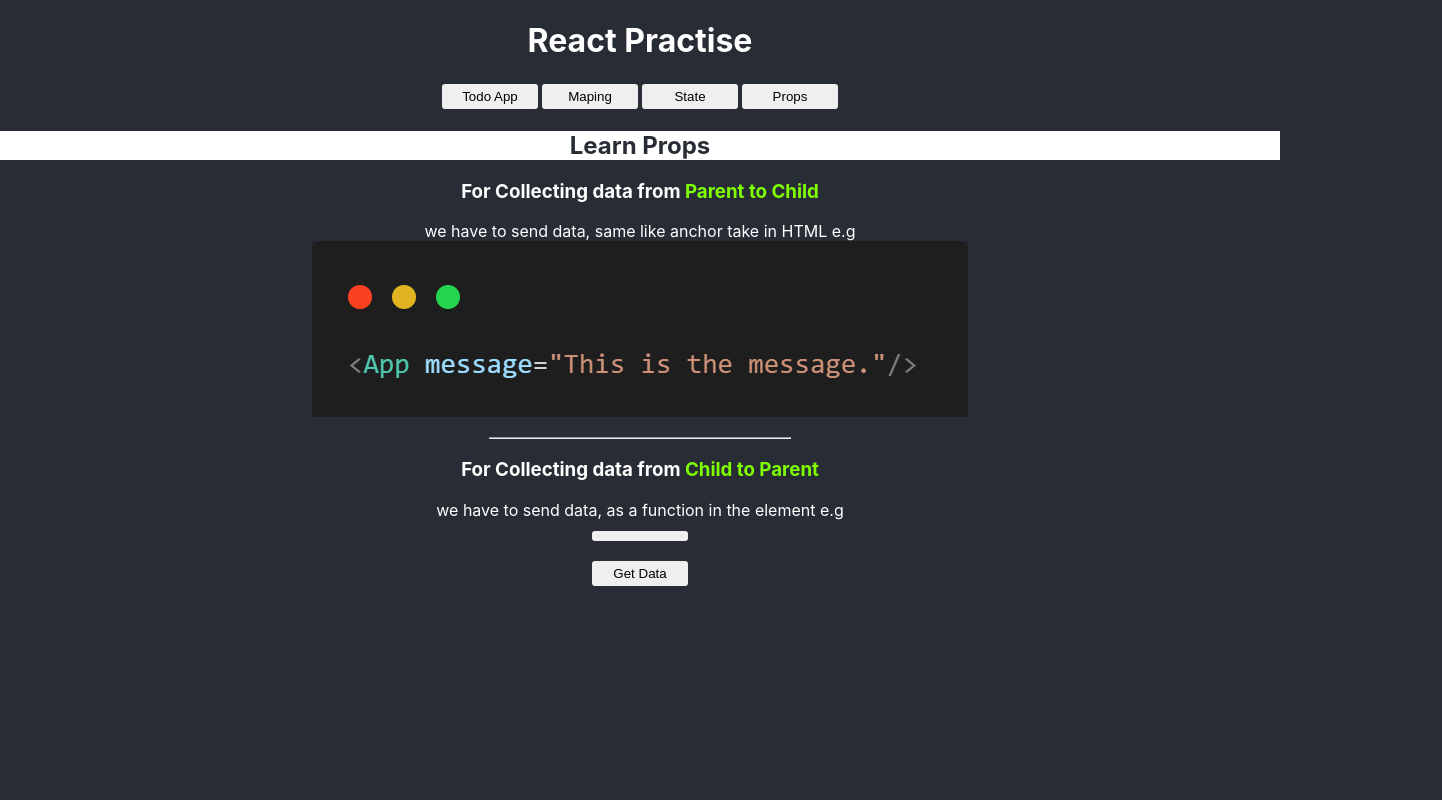
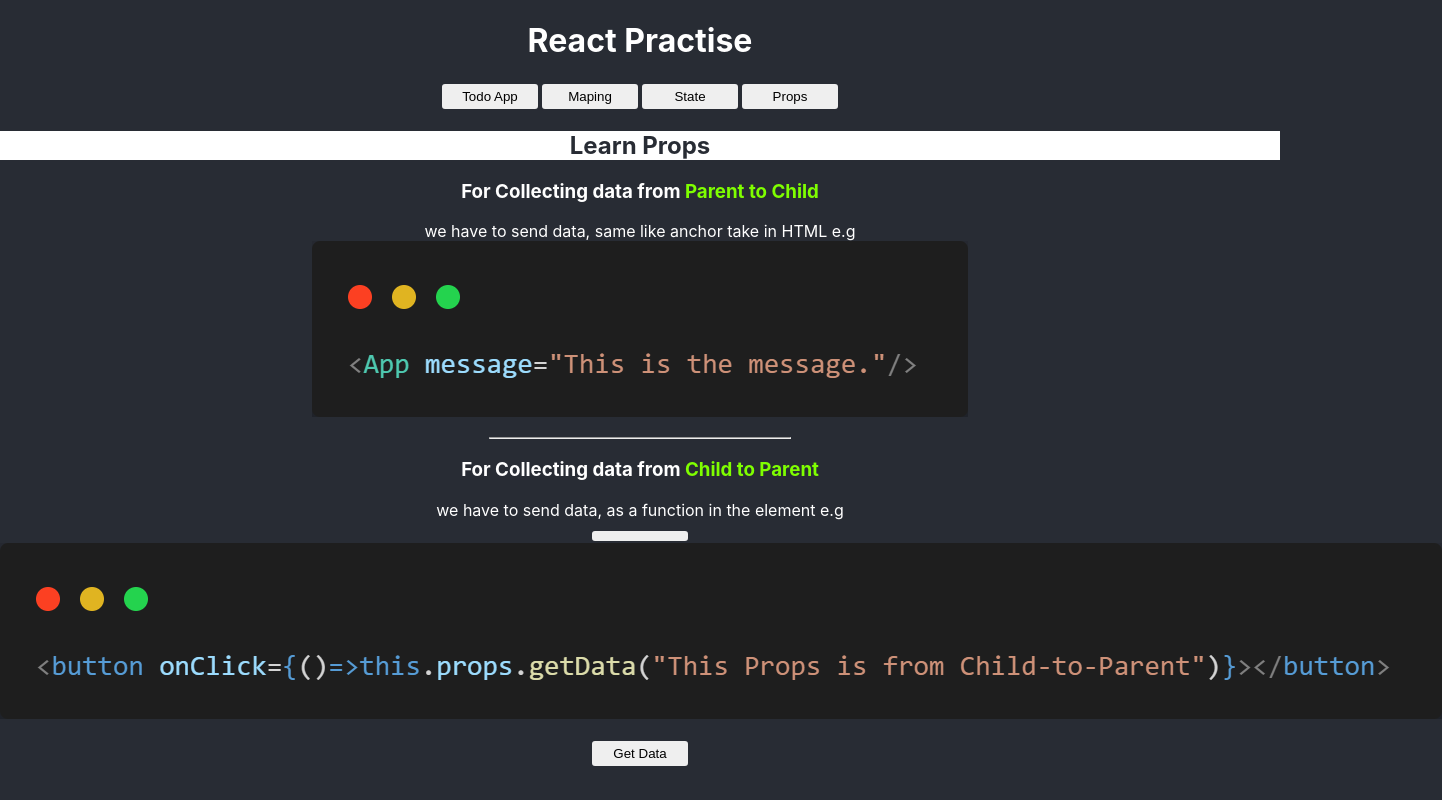
Before and after one commit to zain-ramzan/Web-Mobile-Hybrid-App-Development_Practise, a React (Create React App) app in the folder React/react-practise/: page /props in a window 1280 px wide. Shown: the whole page, 1442 px wide, since content can reach past the window. Built offline with nearby package versions, Linux system fonts and the light colour scheme.

Commit message:
add pictures

```diff
--- a/React/react-practise/src/components/props.js
+++ b/React/react-practise/src/components/props.js
@@ -1,6 +1,7 @@
 import React from 'react';
 import '../App.css'
-import Parent from "./p-to-c.png"
+import Parent from "./p-to-c.png";
+import Child from "./c-to-p.png"
 
 class Props extends React.Component {
     render() {
@@ -23,6 +24,7 @@
                 <p>
                     we have to send data, as a function in the element e.g <br></br>
                     <button onClick={()=>this.props.getData("This Props is from Child-to-Parent")}></button>
+                    <img src={Child}/>
                 </p>
 
 
```
